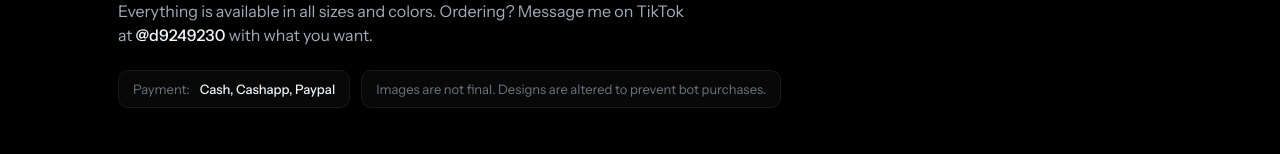
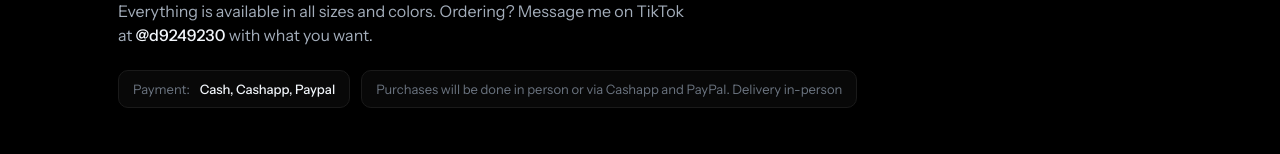
Before and after one commit to 2kchrome/seul-clothing, a plain HTML site: page index.html in a window 1280 px wide. Shown: the part 232-386 px from the top of the page. Drawn offline with Linux system fonts and the light colour scheme.

Commit message:
Update purchase notice message in index.html

```diff
--- a/index.html
+++ b/index.html
@@ -127,7 +127,7 @@ else c.textContent=SHOP.contactLabel+': '+SHOP.contactHandle;
 var how=$('how');how.append('Everything is available in all sizes and colors. Ordering? Message me on '+SHOP.contactLabel+' at ');
 how.appendChild(el('b','',SHOP.contactHandle));how.append(' with what you want.');
 var meta=$('meta');meta.appendChild(el('span','','Payment:'));meta.appendChild(el('b','',SHOP.payment));
-var note=el('p','notice','Images are not final. Designs are altered to prevent bot purchases.');note.style.marginLeft='8px';
+var note=el('p','notice','Purchases will be done in person or via Cashapp and PayPal. Delivery in-person');note.style.marginLeft='8px';
 $('how').parentNode.appendChild(note);
 
 var active='All',g=$('grid'),chips=$('chips');
```
